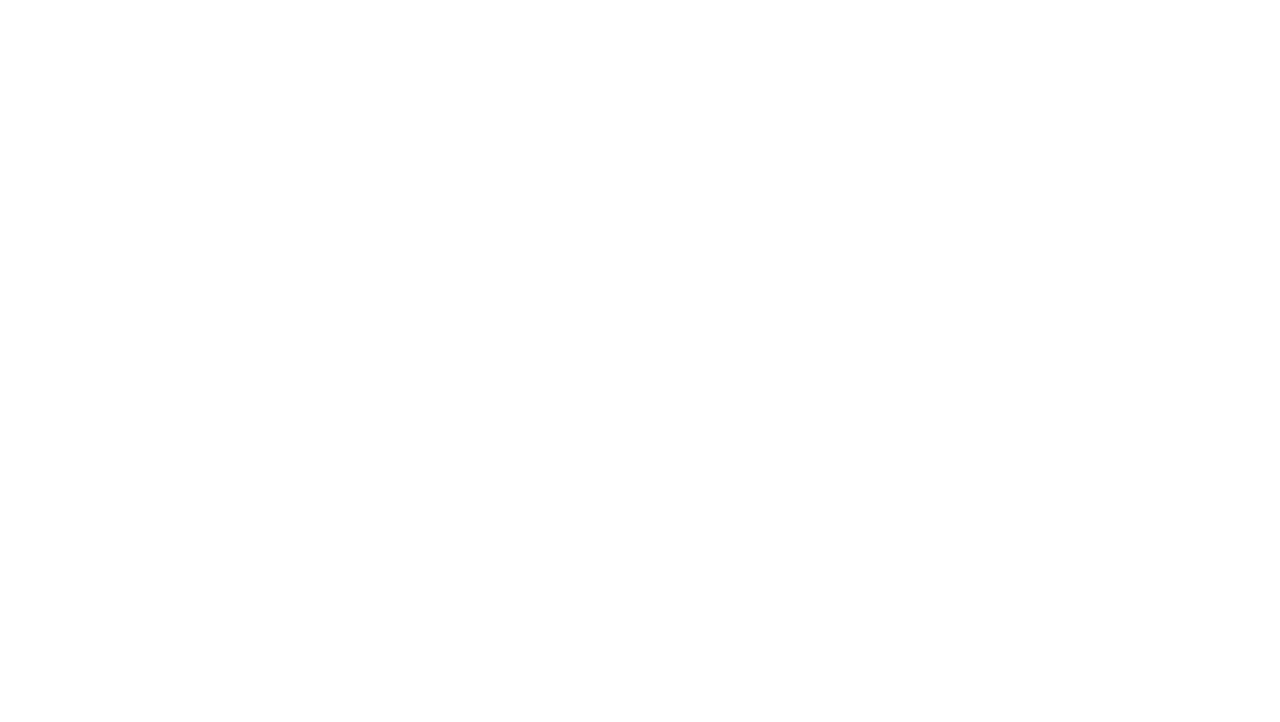
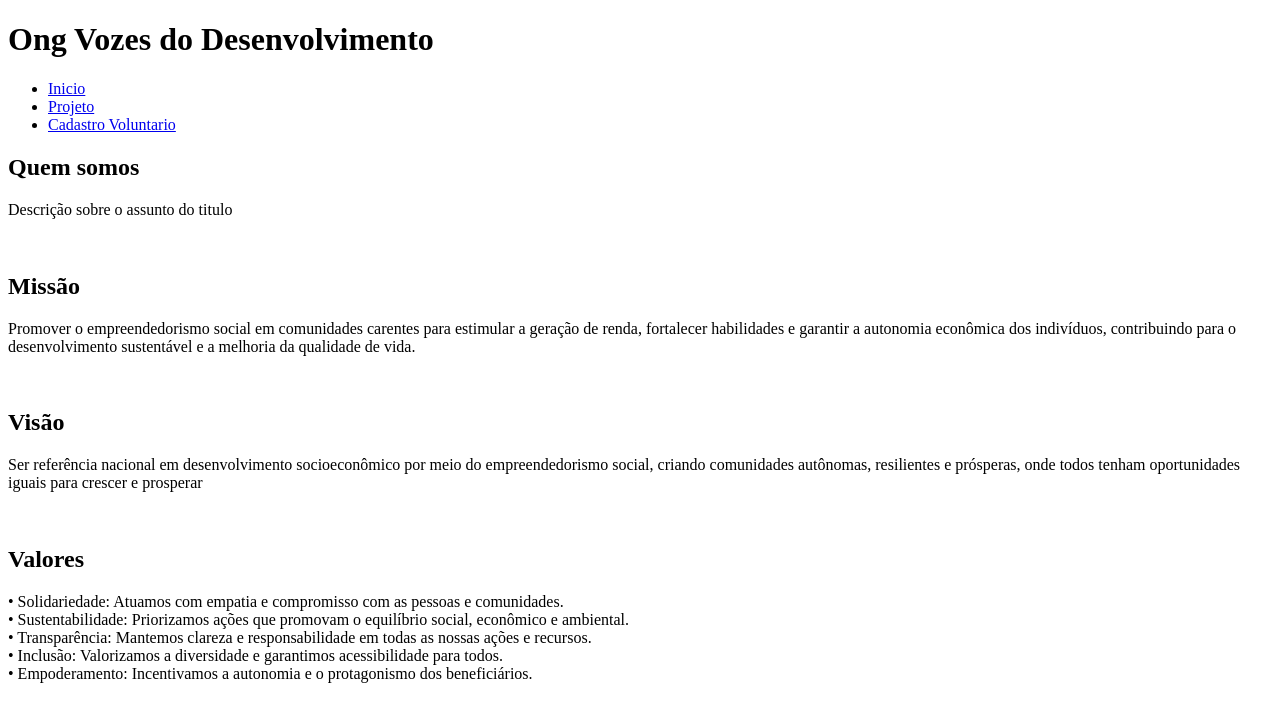
Before and after one commit to GlaucoMF/aulaadsprogramacaoweb, a plain HTML site: page index.html in a window 1280 px wide. Drawn offline with Linux system fonts and the light colour scheme.

Commit message:
Realizado o index.html e o cadastro.html

```diff
--- a/index.html
+++ b/index.html
@@ -3,9 +3,48 @@
 <head>
     <meta charset="UTF-8">
     <meta name="viewport" content="width=device-width, initial-scale=1.0">
-    <title>Document</title>
+    <title>Ong</title>
 </head>
 <body>
+    <header>
+        <h1>Ong Vozes do Desenvolvimento</h1>
+        <nav>
+            <ul>
+                <li><a href="index.html">Inicio</a></li>
+                <li><a href="projeto.html">Projeto</a></li>
+                <li><a href="cadastro.html">Cadastro Voluntario</a></li>
+            </ul>
+        </nav>
+    </header>
 
+    <main>
+        <section>
+            <h2>Quem somos</h2>
+            <p>Descrição sobre o assunto do titulo</p>
+            <img src="" alt="">
+        </section>
+
+        <section>
+            <h2>Missão</h2>
+            <p>Promover o empreendedorismo social em comunidades carentes para estimular a geração de renda, fortalecer habilidades e garantir a autonomia econômica dos indivíduos, contribuindo para o desenvolvimento sustentável e a melhoria da qualidade de vida.</p>
+            <img src="" alt="">
+        </section>
+
+        <section>
+            <h2>Visão</h2>
+            <p>Ser referência nacional em desenvolvimento socioeconômico por meio do empreendedorismo social, criando comunidades autônomas, resilientes e prósperas, onde todos tenham oportunidades iguais para crescer e prosperar</p>
+            <img src="" alt="">
+        </section>
+
+        <section>
+            <h2>Valores</h2>
+            <p>•	Solidariedade: Atuamos com empatia e compromisso com as pessoas e comunidades.<br>•	Sustentabilidade: Priorizamos ações que promovam o equilíbrio social, econômico e ambiental.<br>•	Transparência: Mantemos clareza e responsabilidade em todas as nossas ações e recursos.<br>•	Inclusão: Valorizamos a diversidade e garantimos acessibilidade para todos.<br>•	Empoderamento: Incentivamos a autonomia e o protagonismo dos beneficiários.</p>
+            <img src="" alt="">
+        </section>
+    </main>
+
+    <footer>
+
+    </footer>
 </body>
 </html>
```
Also changed, not shown: cadastro.html (+33 -0 lines).
